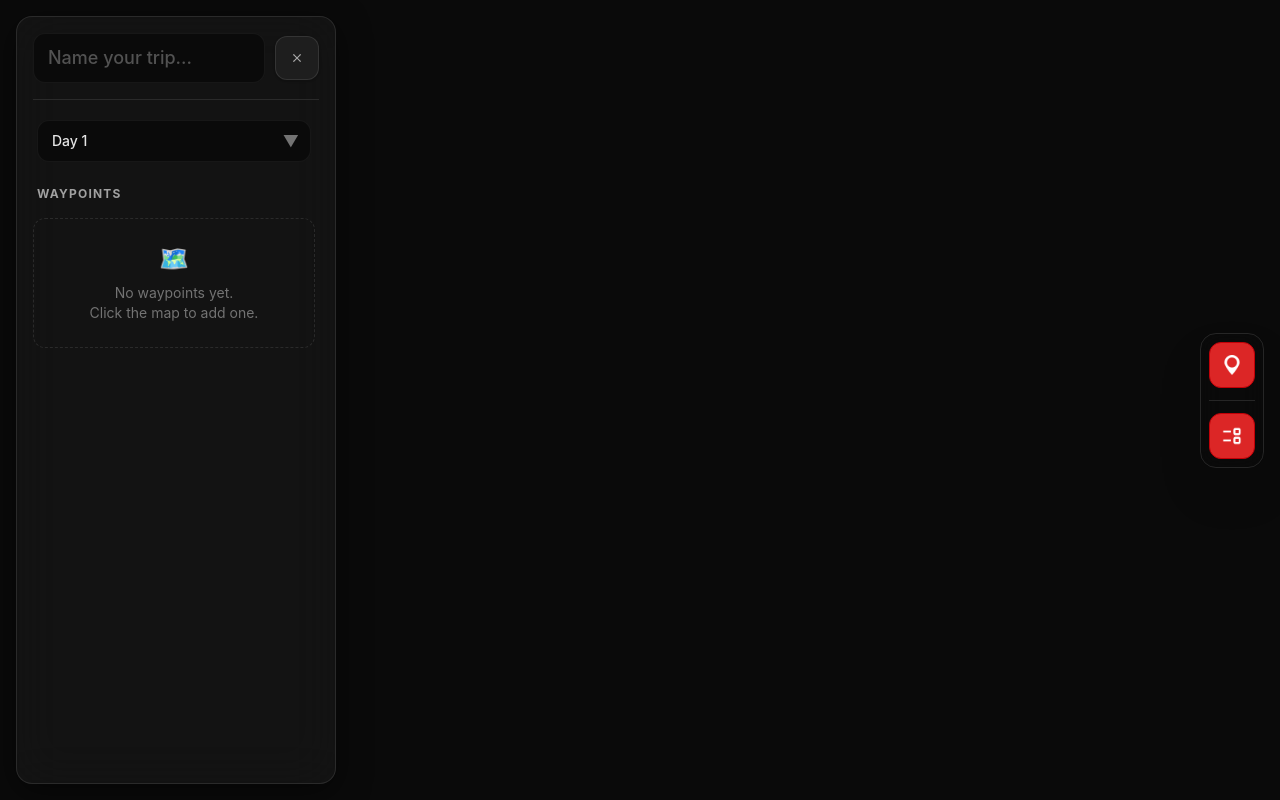
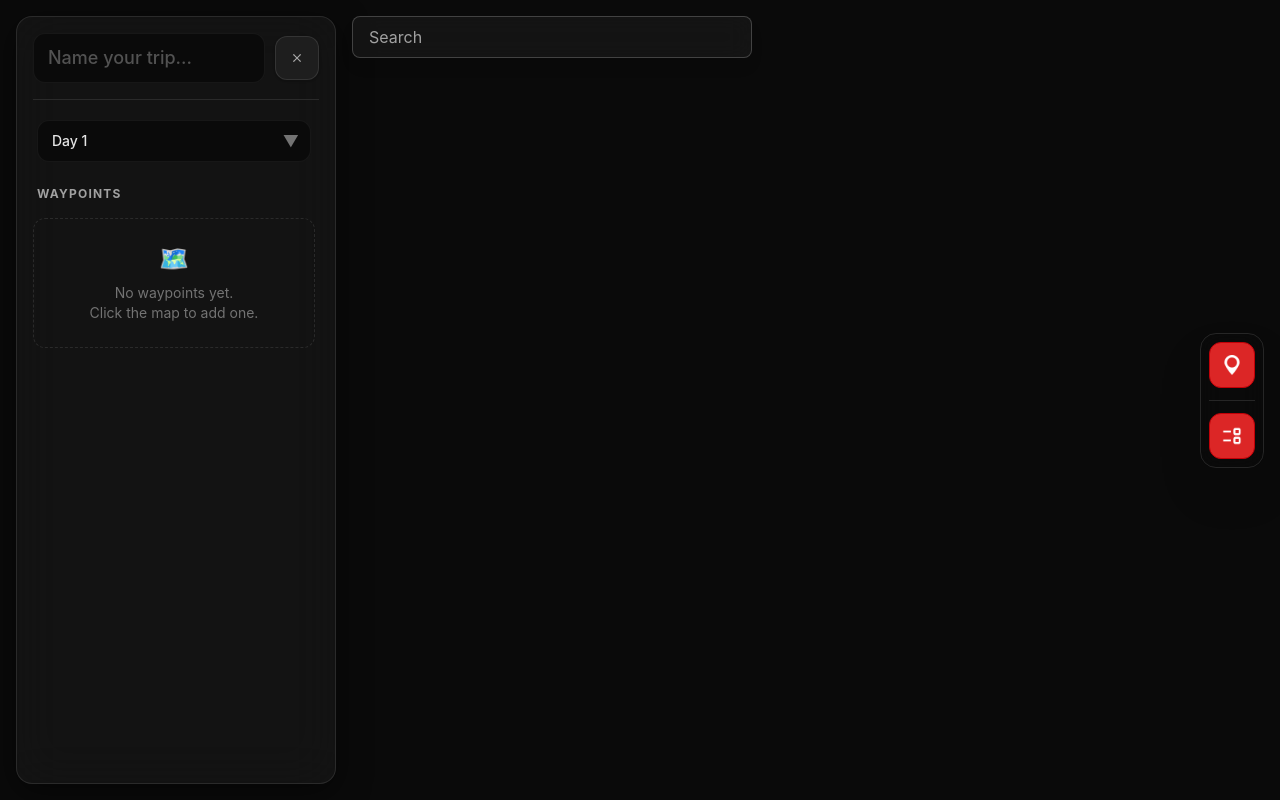
Before and after one commit to mark97543/Iter-viae-v2, a React (Vite) app in the folder client-desktop/: page / in a window 1280 px wide. Built offline with nearby package versions, Linux system fonts and the light colour scheme.

Commit message:
Placeholder for search bar is in the app.

```diff
--- a/client-desktop/src/components/map/TacticalMap.tsx
+++ b/client-desktop/src/components/map/TacticalMap.tsx
@@ -11,6 +11,7 @@ import AddPoint from '../menus/AddPoint';
 import { WaypointLayer } from './WaypointLayer';
 import { useTripContext } from '../../context/TripContext';
 import { useMapController } from '../../hooks/map/useMapController';
+import SearchBar from '../search/SearchBar';
 
 function TacticalMap() {
     const { mapContainer, map, isReady } = useMapController();
@@ -203,6 +204,7 @@ function TacticalMap() {
                 waypoints={waypoints}
                 onWaypointMove={moveWaypoint}
             />
+            <SearchBar />
 
 
         </div>
--- /dev/null
+++ b/client-desktop/src/components/search/SearchBar.tsx
@@ -0,0 +1,30 @@
+// src/components/search/SearchBar.tsx
+
+import { useLayout } from "../../context/LayoutContext";
+
+const SearchBar = () => {
+    const { isLeftBarOpen } = useLayout();
+
+    return (
+        <div className={`
+                absolute top-4 z-50
+                transition-all duration-500 ease-in-out
+                ${isLeftBarOpen ? 'left-[352px]' : 'left-[88px]'}
+            `}>
+            <input
+                type="text"
+                placeholder="Search"
+                className="
+                    px-4 py-2 rounded-lg
+                    bg-neutral-900/80 backdrop-blur-md
+                    text-white border border-white/20
+                    shadow-lg outline-none w-100
+                    focus:ring-2 focus:ring-violet-500
+                    placeholder:text-neutral-400
+                "
+            />
+        </div>
+    )
+}
+
+export default SearchBar;
```
